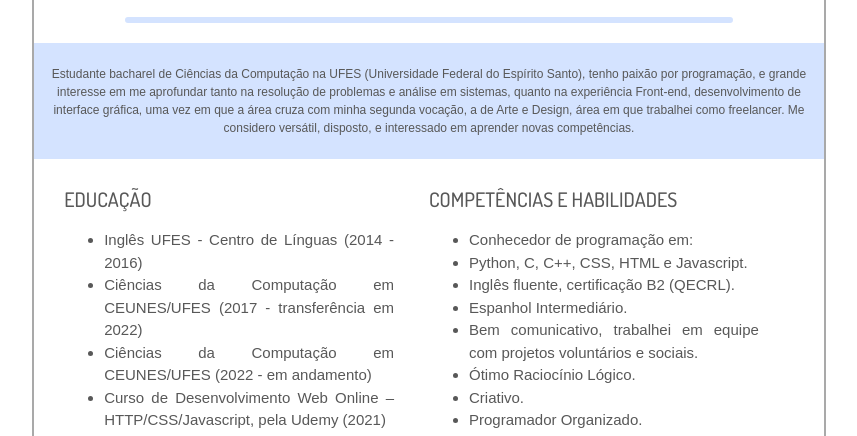
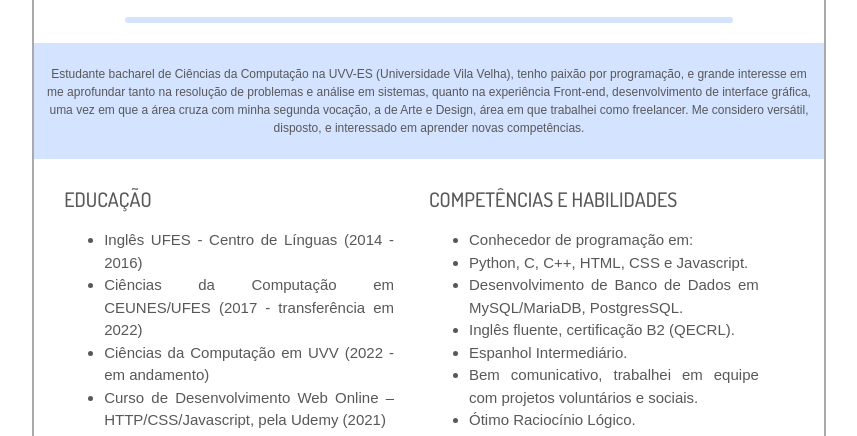
Before and after one commit to Icaro-tme/Curriculum-Vitae---caro-Ara-jo, a plain HTML site: page index.html in a window 1280 px wide. Shown: the part 340-776 px from the top of the page, without its empty margins (211-1068 px from the left). Drawn offline with nearby package versions, Linux system fonts and the light colour scheme; a script that the page names is missing.

Commit message:
update competências, atualizar Faculdade atual

```diff
--- a/index.html
+++ b/index.html
@@ -64,7 +64,7 @@
         <hr class="new">
 
         <div class="normalText" id="summary">
-            <p>Estudante bacharel de Ciências da Computação na UFES (Universidade Federal do Espírito Santo), tenho paixão por programação, e grande interesse em me aprofundar tanto na resolução de problemas e análise em sistemas, quanto na experiência Front-end,
+            <p>Estudante bacharel de Ciências da Computação na UVV-ES (Universidade Vila Velha), tenho paixão por programação, e grande interesse em me aprofundar tanto na resolução de problemas e análise em sistemas, quanto na experiência Front-end,
                 desenvolvimento de interface gráfica, uma vez em que a área cruza com minha segunda vocação, a de Arte e Design, área em que trabalhei como freelancer. Me considero versátil, disposto, e interessado em aprender novas competências.</p>
         </div>
 
@@ -77,7 +77,7 @@
                     <li>
                         Ciências da Computação em CEUNES/UFES (2017 - transferência em 2022)</li>
                     <li>
-                        Ciências da Computação em CEUNES/UFES (2022 - em andamento)</li>
+                        Ciências da Computação em UVV (2022 - em andamento)</li>
                     <li>
                         Curso de Desenvolvimento Web Online – HTTP/CSS/Javascript, pela Udemy (2021)</li>
 
@@ -99,7 +99,9 @@
 
                     <li>Conhecedor de programação em:</li>
                     <li>
-                        Python, C, C++, CSS, HTML e Javascript.</li>
+                        Python, C, C++, HTML, CSS e Javascript.</li>
+                    <li>
+                        Desenvolvimento de Banco de Dados em MySQL/MariaDB, PostgresSQL.</li>
                     <li>
                         Inglês fluente, certificação B2 (QECRL).</li>
                     <li>
```
